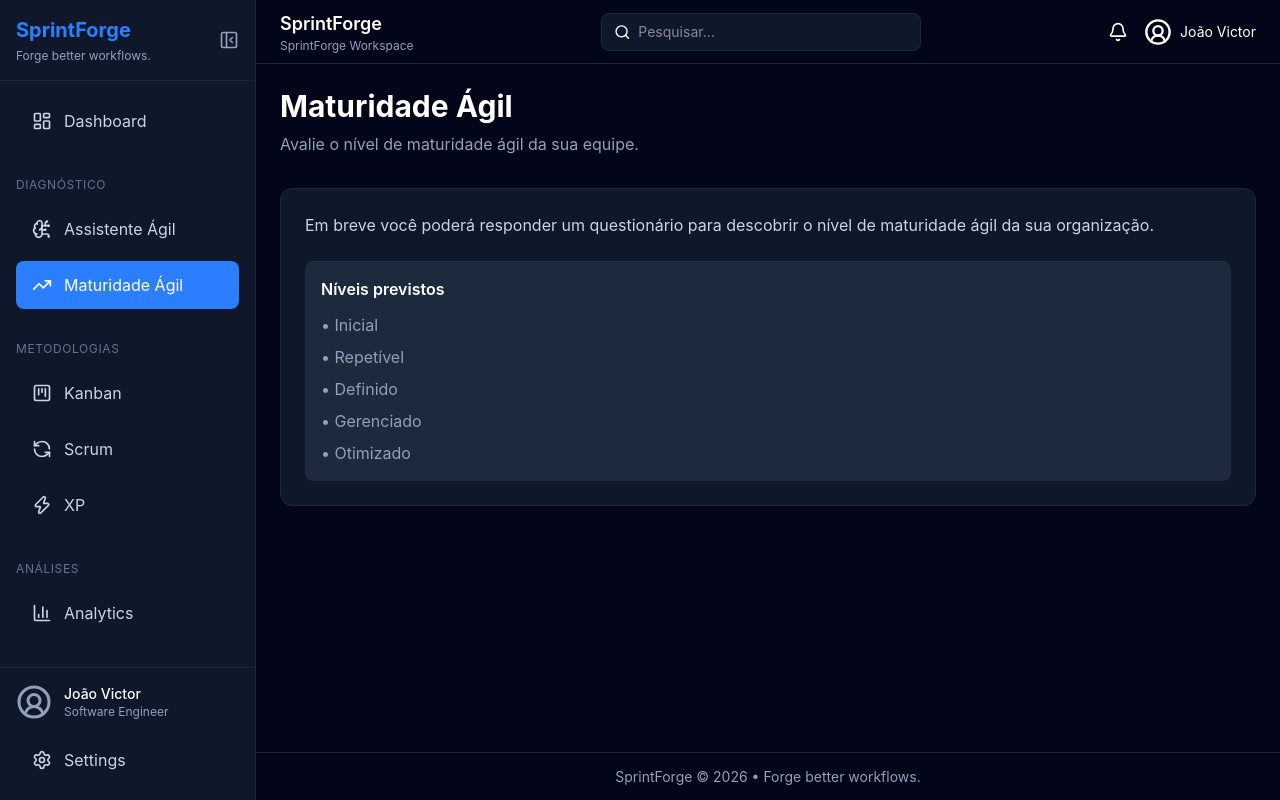
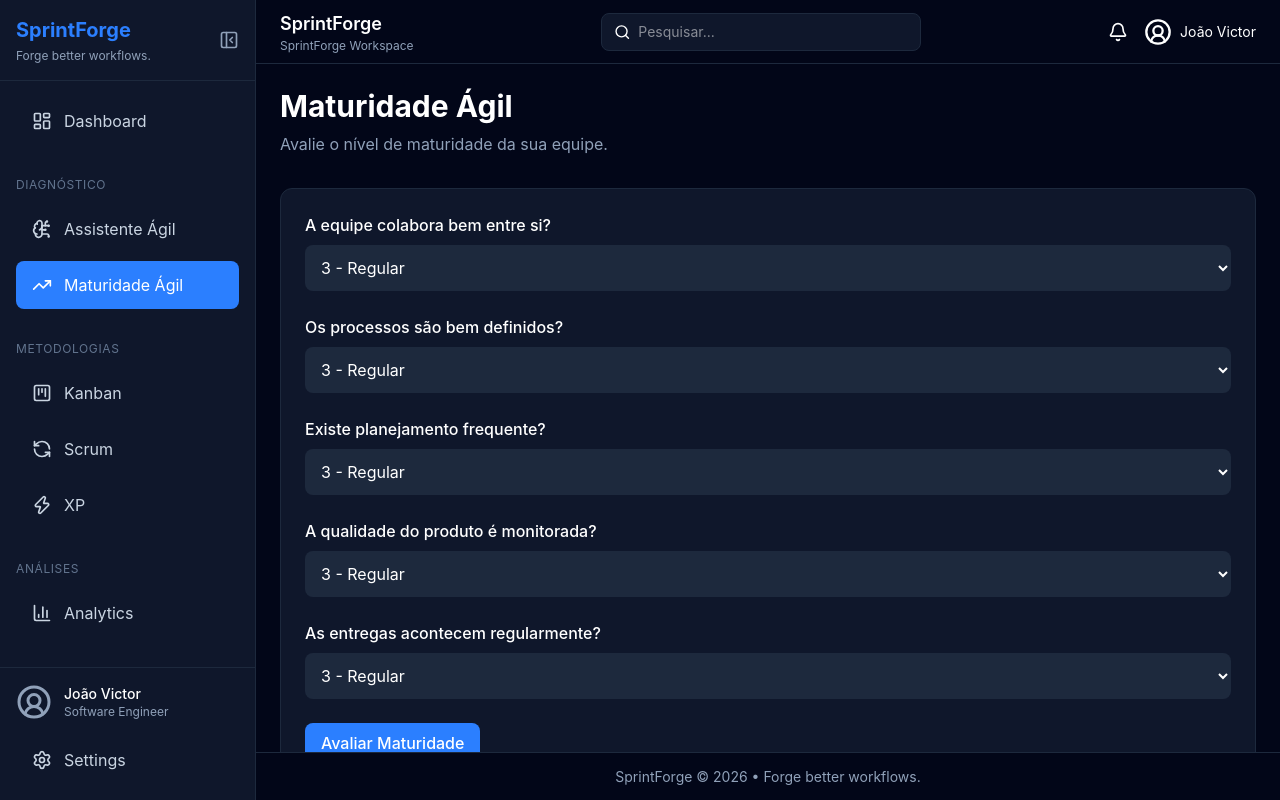
Before and after one commit to dev-joaovb/sprintforge, a React (Vite) app in the folder frontend/: page /agile-maturity in a window 1280 px wide. Built offline with nearby package versions, Linux system fonts and the light colour scheme.

Commit message:
Commit frontend dia 6

```diff
--- a/frontend/src/features/agile-maturity/AgileMaturityPage.jsx
+++ b/frontend/src/features/agile-maturity/AgileMaturityPage.jsx
@@ -1,36 +1,116 @@
+import { useState } from "react";
+
 import PageHeader from "../../components/ui/PageHeader";
 import Card from "../../components/ui/Card";
+import Button from "../../components/ui/Button";
+
+import { calculateMaturity } from "./maturityEngine";
 
 const AgileMaturityPage = () => {
+  const [answers, setAnswers] = useState([
+    3,
+    3,
+    3,
+    3,
+    3,
+  ]);
+
+  const [result, setResult] = useState(null);
+
+  const questions = [
+    "A equipe colabora bem entre si?",
+    "Os processos são bem definidos?",
+    "Existe planejamento frequente?",
+    "A qualidade do produto é monitorada?",
+    "As entregas acontecem regularmente?",
+  ];
+
+  const handleChange = (index, value) => {
+    const updated = [...answers];
+
+    updated[index] = Number(value);
+
+    setAnswers(updated);
+  };
+
+  const handleCalculate = () => {
+    const maturity = calculateMaturity(answers);
+
+    setResult(maturity);
+  };
+
   return (
     <>
       <PageHeader
         title="Maturidade Ágil"
-        subtitle="Avalie o nível de maturidade ágil da sua equipe."
+        subtitle="Avalie o nível de maturidade da sua equipe."
       />
 
       <Card>
-        <p className="text-slate-300">
-          Em breve você poderá responder um questionário para descobrir
-          o nível de maturidade ágil da sua organização.
-        </p>
+        <div className="space-y-6">
 
-        <div className="mt-6">
-          <div className="bg-slate-800 rounded-lg p-4">
-            <h3 className="font-semibold">
-              Níveis previstos
-            </h3>
+          {questions.map((question, index) => (
+            <div key={index}>
+              <label className="block mb-2 font-medium">
+                {question}
+              </label>
 
-            <ul className="mt-3 space-y-2 text-slate-400">
-              <li>• Inicial</li>
-              <li>• Repetível</li>
-              <li>• Definido</li>
-              <li>• Gerenciado</li>
-              <li>• Otimizado</li>
-            </ul>
-          </div>
+              <select
+                value={answers[index]}
+                onChange={(e) =>
+                  handleChange(index, e.target.value)
+                }
+                className="w-full bg-slate-800 p-3 rounded-lg"
+              >
+                <option value="1">1 - Muito fraco</option>
+                <option value="2">2 - Fraco</option>
+                <option value="3">3 - Regular</option>
+                <option value="4">4 - Bom</option>
+                <option value="5">5 - Excelente</option>
+              </select>
+            </div>
+          ))}
+
+          <Button onClick={handleCalculate}>
+            Avaliar Maturidade
+          </Button>
+
         </div>
       </Card>
+
+      {result && (
+        <div className="mt-6">
+          <Card>
+
+            <h2 className="text-2xl font-bold text-blue-500">
+              {result.level}
+            </h2>
+
+            <p className="mt-3 text-slate-300">
+              Nível de maturidade encontrado.
+            </p>
+
+            <div className="mt-4">
+
+              <div className="flex justify-between mb-2">
+                <span>Score</span>
+                <span>{result.percentage}%</span>
+              </div>
+
+              <div className="w-full h-4 bg-slate-800 rounded-full overflow-hidden">
+                <div
+                  className="h-full bg-blue-500 transition-all duration-500"
+                  style={{
+                    width: `${result.percentage}%`,
+                  }}
+                />
+              </div>
+
+            </div>
+
+          </Card>
+        </div>
+      )}
     </>
   );
 };
--- /dev/null
+++ b/frontend/src/features/agile-maturity/maturityEngine.js
@@ -0,0 +1,27 @@
+export const calculateMaturity = (answers) => {
+  const total = answers.reduce(
+    (sum, value) => sum + Number(value),
+    0
+  );
+
+  const percentage = (total / 25) * 100;
+
+  let level = "";
+
+  if (percentage <= 20) {
+    level = "Inicial";
+  } else if (percentage <= 40) {
+    level = "Repetível";
+  } else if (percentage <= 60) {
+    level = "Definido";
+  } else if (percentage <= 80) {
+    level = "Gerenciado";
+  } else {
+    level = "Otimizado";
+  }
+
+  return {
+    percentage: Math.round(percentage),
+    level,
+  };
+};
```
